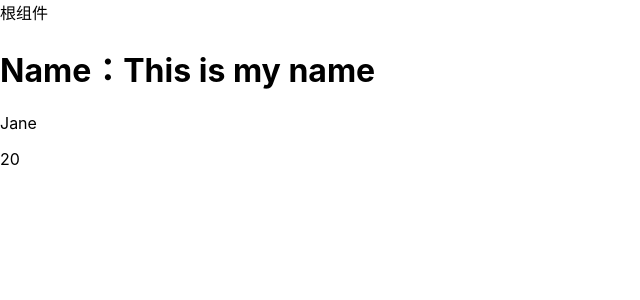
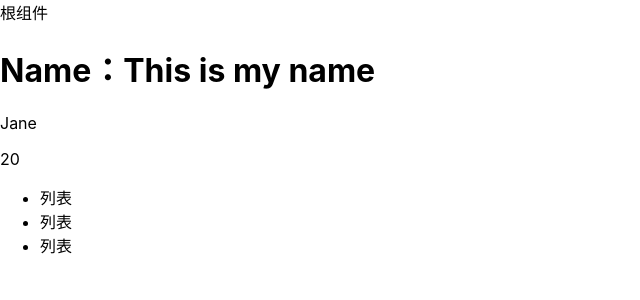
Before and after one commit to jackniu/react-app, a React (Create React App) app: page / in a window 1280 px wide. Shown: the top 300 px of the page, without its empty margins (0-640 px from the left). Built offline with nearby package versions, Linux system fonts and the light colour scheme.

Commit message:
Add news component

```diff
--- a/src/App.js
+++ b/src/App.js
@@ -2,12 +2,14 @@ import React from 'react';
 // import logo from './assets/images/logo.svg';
 // import './assets/css/App.css';
 
-import Home from './components/Home'
+import Home from './components/Home';
+import News from './components/News'
 function App() {
   return (
     <div className="App">
       根组件
       <Home />
+      <News />
     </div>
   );
 }
--- /dev/null
+++ b/src/components/News.js
@@ -0,0 +1,22 @@
+import React from 'react';
+import { directive } from '@babel/types';
+
+class News extends React.Component {
+    constructor(props) {
+        super(props); /* props 用于父子组件传值 固定写法*/
+
+    }
+    render() {
+        return (
+            <div>
+                <ul>
+                    <li>列表</li>
+                    <li>列表</li>
+                    <li>列表</li>
+                </ul>
+            </div>
+        )
+    }
+}
+
+export default News;
```
